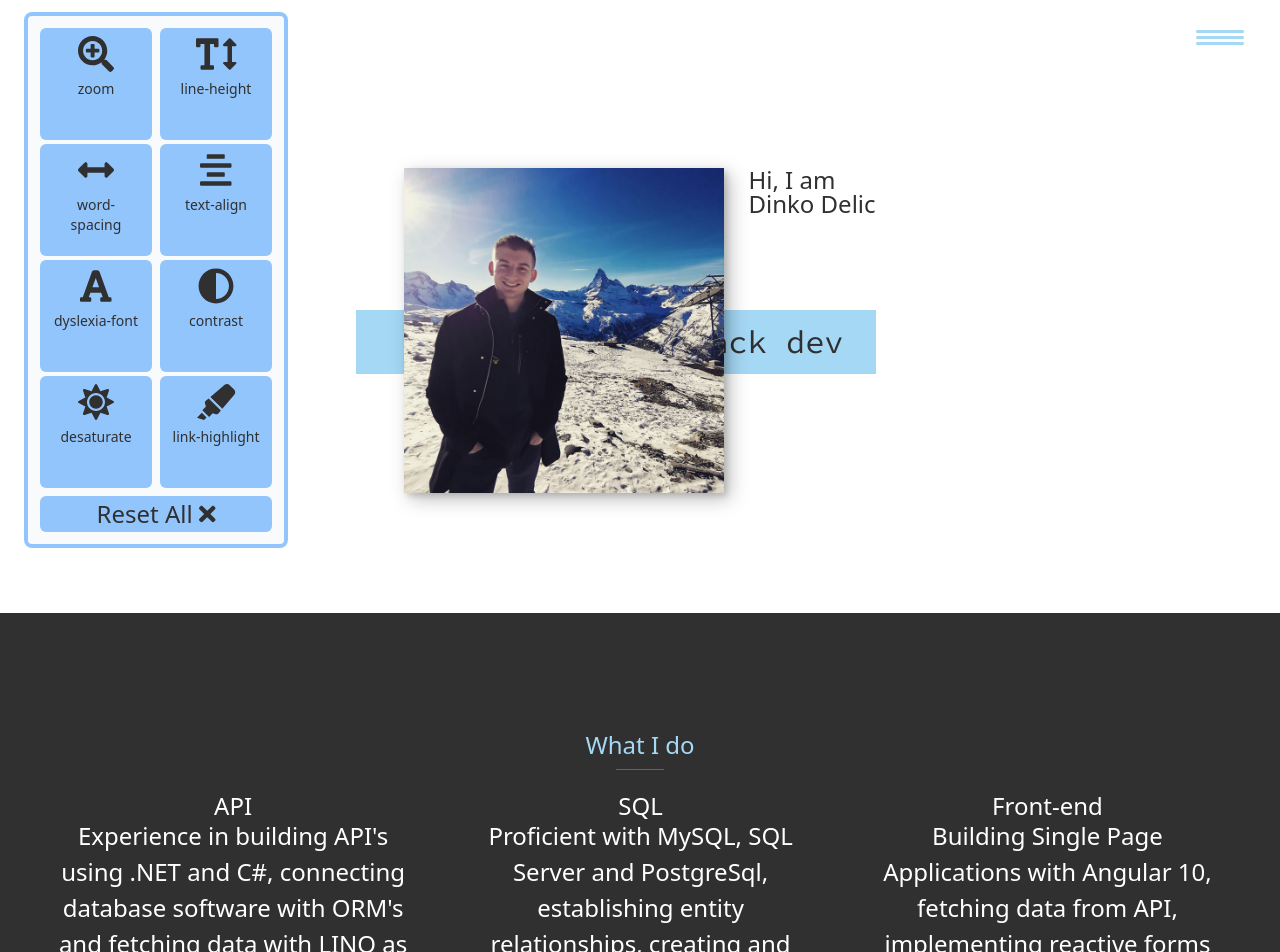
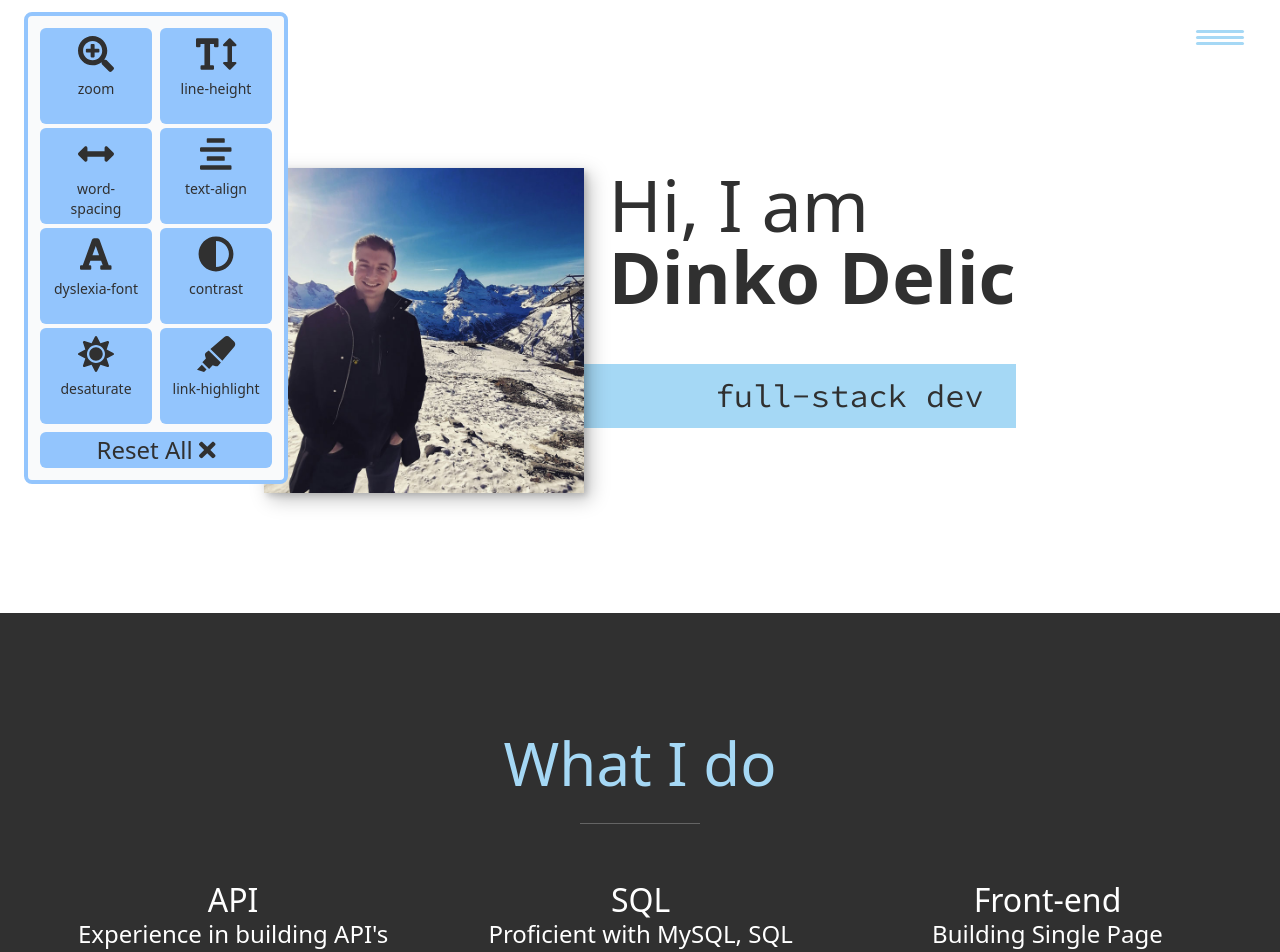
Before and after one commit to DinkoDelic/accessbility-widget, a React (Create React App) app: page / in a window 1280 px wide. Shown: the top 952 px of the page. Built offline with nearby package versions, Linux system fonts and the light colour scheme.

Commit message:
added bundler

```diff
--- a/package.json
+++ b/package.json
@@ -23,7 +23,8 @@
     "start": "craco start",
     "build": "craco build",
     "test": "craco test",
-    "eject": "react-scripts eject"
+    "eject": "react-scripts eject",
+    "build:widget": "parcel build src/index.js --no-source-maps -d widget && cp build/static/css/*.css widget/index.css"
   },
   "eslintConfig": {
     "extends": [
@@ -45,6 +46,7 @@
   },
   "devDependencies": {
     "autoprefixer": "^9.8.8",
+    "parcel-bundler": "^1.12.5",
     "postcss": "^7.0.39",
     "tailwindcss": "npm:@tailwindcss/postcss7-compat@^2.2.17"
   }
--- a/public/css/style.css
+++ b/public/css/style.css
@@ -55,7 +55,7 @@ img {
     max-width: 100%;
 }
 
-strong { font-weight: var(--fw-bold) }
+strong { font-weight: var(--fw-bold) !important}
 
 
 /* Buttons */
@@ -87,9 +87,9 @@ h3 {
     margin: 0;
 }
 
-h1 { font-size: var(--fs-h1) }
-h2 { font-size: var(--fs-h2) }
-h3 { font-size: var(--fs-h3) }
+h1 { font-size: var(--fs-h1) !important}
+h2 { font-size: var(--fs-h2) !important}
+h3 { font-size: var(--fs-h3) !important}
 
 
 .section__title {
--- a/src/AccessibilityOptions.js
+++ b/src/AccessibilityOptions.js
@@ -12,7 +12,9 @@ class AccessibilityOptions {
       case 'sections':
         return [...document.querySelectorAll('body>section')];
       case 'text':
-        return [...document.querySelectorAll('p, span')];
+        return [
+          ...document.querySelectorAll('p:not(#reactexample p), span:not(#reactexample span)'),
+        ];
       case 'text+header':
         return [
           ...document.querySelectorAll(
@@ -23,20 +25,21 @@ class AccessibilityOptions {
           ),
         ];
       case 'body':
-        return [...document.getElementsByTagName('body')];
+        return [...document.getElementsByTagName('body:not(#reactexample)')];
       case 'body+sections':
-        return [...document.querySelectorAll('body, section, footer')];
+        return [
+          ...document.querySelectorAll(
+            'body, section, footer'
+          ),
+        ];
       case 'body+sections+text+header':
         return [
           ...document.querySelectorAll(
-            'body, main, section, footer, p, span, h1, h2, h3, h4, h5, h6',
-            'li',
-            'div',
-            'ul'
+            'body:not(#reactexample div button), main, section, footer, p:not(#reactexample div button p), span, h1, h2, h3, h4, h5, h6,li,div:not(#reactexample div),ul'
           ),
         ];
       case 'links':
-        return [...document.querySelectorAll('a')];
+        return [...document.querySelectorAll('a:not(#reactexample)')];
       default:
         return;
     }
--- a/src/components/AccessibilityButton.js
+++ b/src/components/AccessibilityButton.js
@@ -63,13 +63,13 @@ export default class AccessibilityButton extends React.Component {
   render() {
     return (
       <>
-        <div className="bg-blue-300 h-28 w-28 p-1 group rounded-md">
+        <div className="bg-blue-300 h-24 w-28 p-1 group rounded-md">
           <button
             className="h-14 block text-lg text-center m-auto p-1"
             onClick={this.handleChange}
           >
             <FontAwesomeIcon icon={this.props.icon} size="2x" />
-            <span className="block text-center text-sm align-middle m-1">{this.props.id}</span>
+            <p id="option-desc" className="block bg-blue-300 text-center text-sm align-middle m-1">{this.props.id}</p>
           </button>
           <OptionLevelIcon level={this.state.index}/>
           <Tooltip text={this.props.text} />
--- a/src/components/OptionLevelIcon.js
+++ b/src/components/OptionLevelIcon.js
@@ -7,7 +7,7 @@ const OptionLevelIcon = (props) => {
         stars.push(<FontAwesomeIcon className="m-auto" icon={faStar} size="xs" key={i}/>)
     }
   return (
-    <div className="h-10 px-4 mt-2 align-middle flex">
+    <div className="h-5 px-4 mt-3 align-middle flex">
         {stars}
     </div>
   );
```
Also changed, not shown: 2 other files (tests, documents, lock files or other folders).
